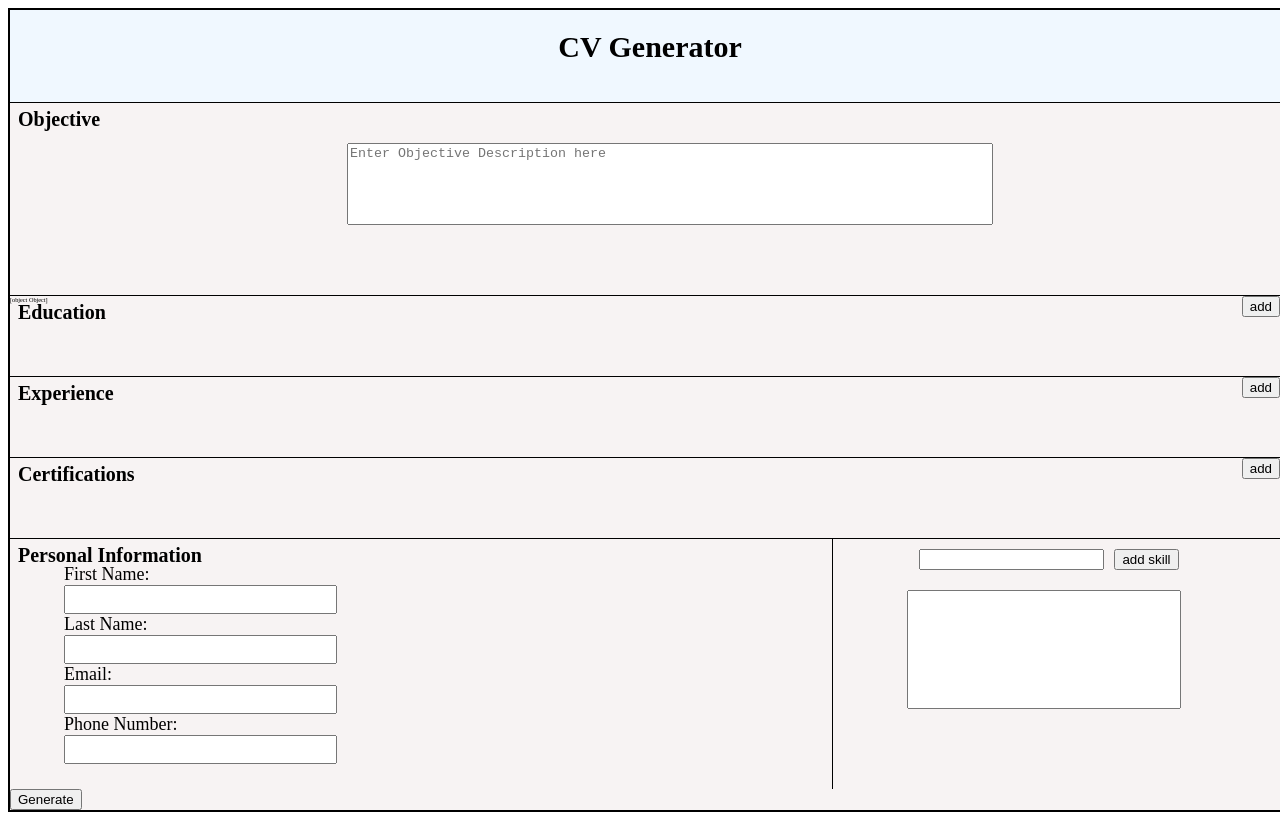
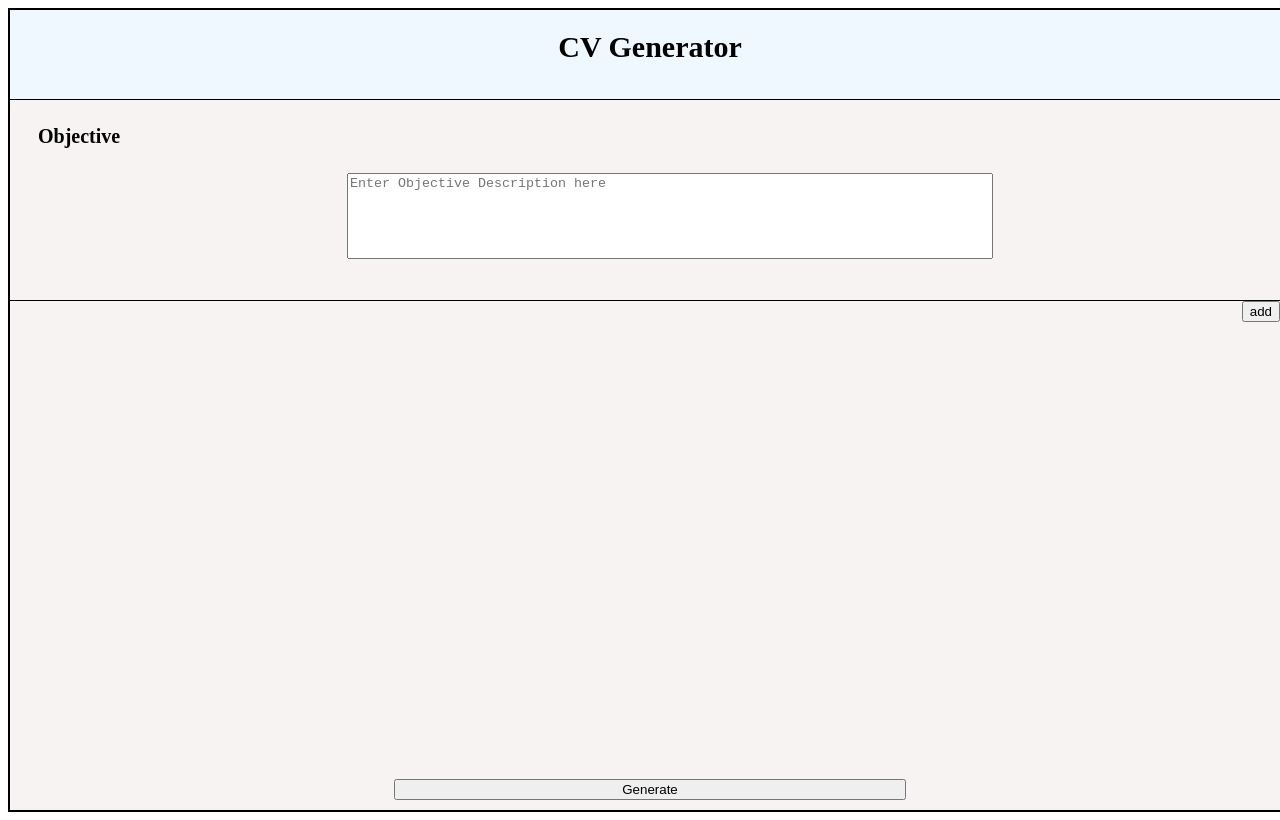
Before and after one commit to MalikeChapman/cvProject, a React (Create React App) app in the folder cv-project/: page / in a window 1280 px wide. Shown: the top 820 px of the page. Built offline with nearby package versions, Linux system fonts and the light colour scheme.

Commit message:
revised the structure of the react project

```diff
--- a/cv-project/src/App.css
+++ b/cv-project/src/App.css
@@ -41,7 +41,7 @@ background-color: aliceblue;
   resize: none;
 }
 .divtitle{
-  position: absolute;
+  position: relative;
   top: -.5rem;
   left: .8rem;
   font-size: 2rem;
@@ -124,3 +124,15 @@ background-color: aliceblue;
   width: 40%;
   margin: 1rem auto;
 }
+.mainform{
+  width: 100%;
+  height: 90vh;
+  position: relative;
+  display: flex;
+  flex-direction: column;
+  align-items: flex-start;
+}
+.ed{
+  width: 100%;
+  position: relative;
+}
--- a/cv-project/src/App.js
+++ b/cv-project/src/App.js
@@ -8,20 +8,24 @@ import { Certifications } from './components/Certifications';
 import { Education } from './components/Education';
 import { PersonalInfo } from './components/PersonalInfo';
 import { PersonalSkill } from './components/PersonalSkill';
+import { Form } from './components/Form';
 
 export default class App extends Component{
   constructor(props){
     super(props)
+    this.state = {
+      overview: '',
+      education: [],
+      workhistory: [],
+      certifications: [],
+      personal: []
+    }
   }
   render(){
     return (<div className="main">
       <Header/>
-      <Overview/>
-      <Education/>
-      <WorkHistory/>
-      <Certifications/>
-      <PersonalSkill/>
-      <button>Generate</button>
+     <Form/>
+      <button id="generatebtn">Generate</button>
     </div>)
   }
 }
--- a/cv-project/src/components/Education.js
+++ b/cv-project/src/components/Education.js
@@ -5,35 +5,20 @@ export class Education extends Component{
     constructor(props){
         super(props)
 
-        this.educationRef = React.createRef();
-        this.addNewEducation = this.addNewEducation.bind(this);
+
         this.state = {
-            edDif: this.educationRef.current
+            key: this.props.key,
+            work: `${"Education Experience " + this.props.number}`
         }
     }
     render(){
         return(
-            <div className="educationdiv" ref={this.educationRef}>
-                <h3 className="divtitle">Education</h3>
-                <button className="addbtn" onClick={this.addNewEducation}>add</button>
+            <div className="educationdiv" >
+                <h3 className="divtitle">{this.state.work}</h3>
+                <input type="text" placeholder="School Name" required></input>
+                <input type="date" placeholder="start date" required></input>
+                <input type="date" placeholder="end date"></input>
             </div>
         )
     }
-    componentDidMount(){
-        this.addNewEducation();
-    }
-    addNewEducation(){
-        const edDif1 = this.state.edDif;
-        let newForm = (<div className="edformdiv">
-            <form className="edform">
-                <input type="text" placeholder="School Name" required></input>
-                <input type="date" placeholder="start date" required></input>
-                <input type="date" placeholder="end date"></input>
-            </form>
-        </div>)
-       this.setState({
-           edDif: this.educationRef.current.append(newForm)
-       })
-
-    }
 }
--- /dev/null
+++ b/cv-project/src/components/Form.js
@@ -0,0 +1,73 @@
+import React, {Component} from "react";
+import { Overview } from "./Overview";
+import '../App.css'
+import { Education } from "./Education";
+
+export class Form extends Component
+{
+    constructor(props)
+    {
+        super(props)
+        this.state = {
+            numOfEducation: 0,
+            numOfJobs: 0,
+            job: [],
+            education: [],
+            name: ""
+        }
+        this.addEducation = this.addEducation.bind(this);
+        this.addJob = this.addJob.bind(this);
+        this.handleFormSubmit = this.handleFormSubmit.bind(this);
+        this.handleFormChange = this.handleFormChange.bind(this);
+    }
+    render()
+    {
+        const educations = [];
+        for(let i = 0; i < this.state.numOfEducation; i++)
+        {
+            educations.push(<Education key={i} number={i + 1}/>);
+        }
+        const jobs = [];
+        return (
+        <form className="mainform" onSubmit={this.handleFormSubmit} onChange={this.handleFormChange}>
+            <Overview/>
+            <div className="ed">
+            <button className="addbtn" onClick={this.addEducation}>add</button>
+            </div>
+            <div>
+
+            {educations}
+            </div>
+
+
+
+        </form>)
+    }
+    addJob()
+    {
+        this.setState({
+            numOfJobs: this.state.numOfJobs + 1
+        })
+    }
+    addEducation(item)
+    {
+        this.setState({
+            numOfEducation: this.state.numOfEducation + 1
+        })
+    }
+    handleFormSubmit(event)
+    {
+        event.preventDefault();
+
+    }
+    handleFormChange(event)
+    {
+        const target = event.target;
+        const value = target.value;
+        const name = target.name;
+
+        this.setState({
+          [name]: value
+        });
+    }
+}
--- a/cv-project/src/components/Overview.js
+++ b/cv-project/src/components/Overview.js
@@ -3,14 +3,25 @@ import React, {Component} from "react";
 export class Overview extends Component{
     constructor(props){
         super(props)
+        this.state = {
+            overview: ''
+        };
+        this.handleOnChange = this.handleOnChange.bind(this);
+
     }
+
+
     render(){
         return(<div className="overviewdiv">
             <h3 className="divtitle">Objective</h3>
-            <form className="overviewform">
+
                 <textarea placeholder="Enter Objective Description here"
-                className="overviewobjective" ></textarea>
-            </form>
+                className="overviewobjective" required onChange={this.handleOnChange}
+                value={this.state.overview}></textarea>
+
         </div>)
     }
+    handleOnChange(event){
+        this.setState({overview: event.target.value});
+    }
 }
```
Also changed, not shown: cv-project/src/components/test.js (added).
